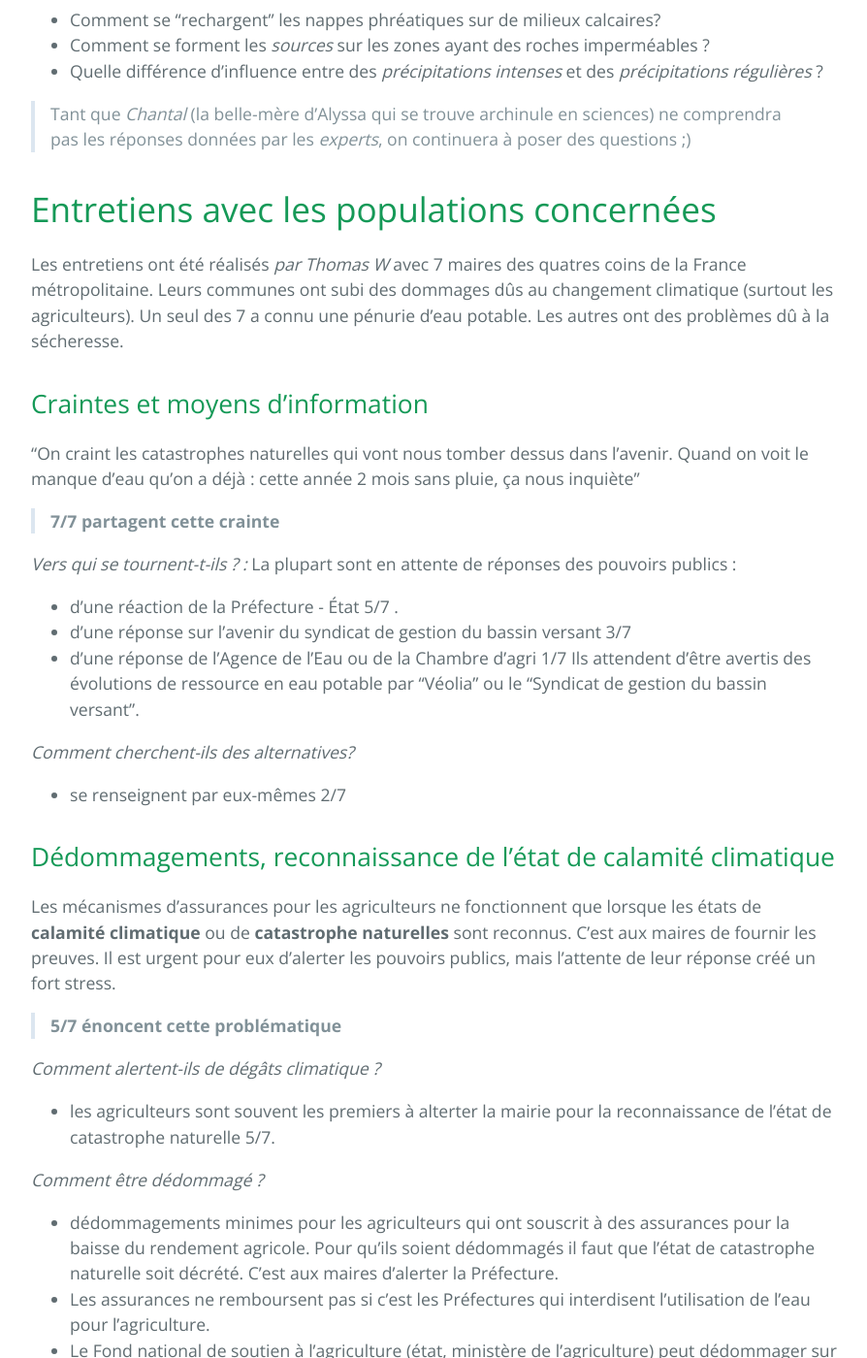
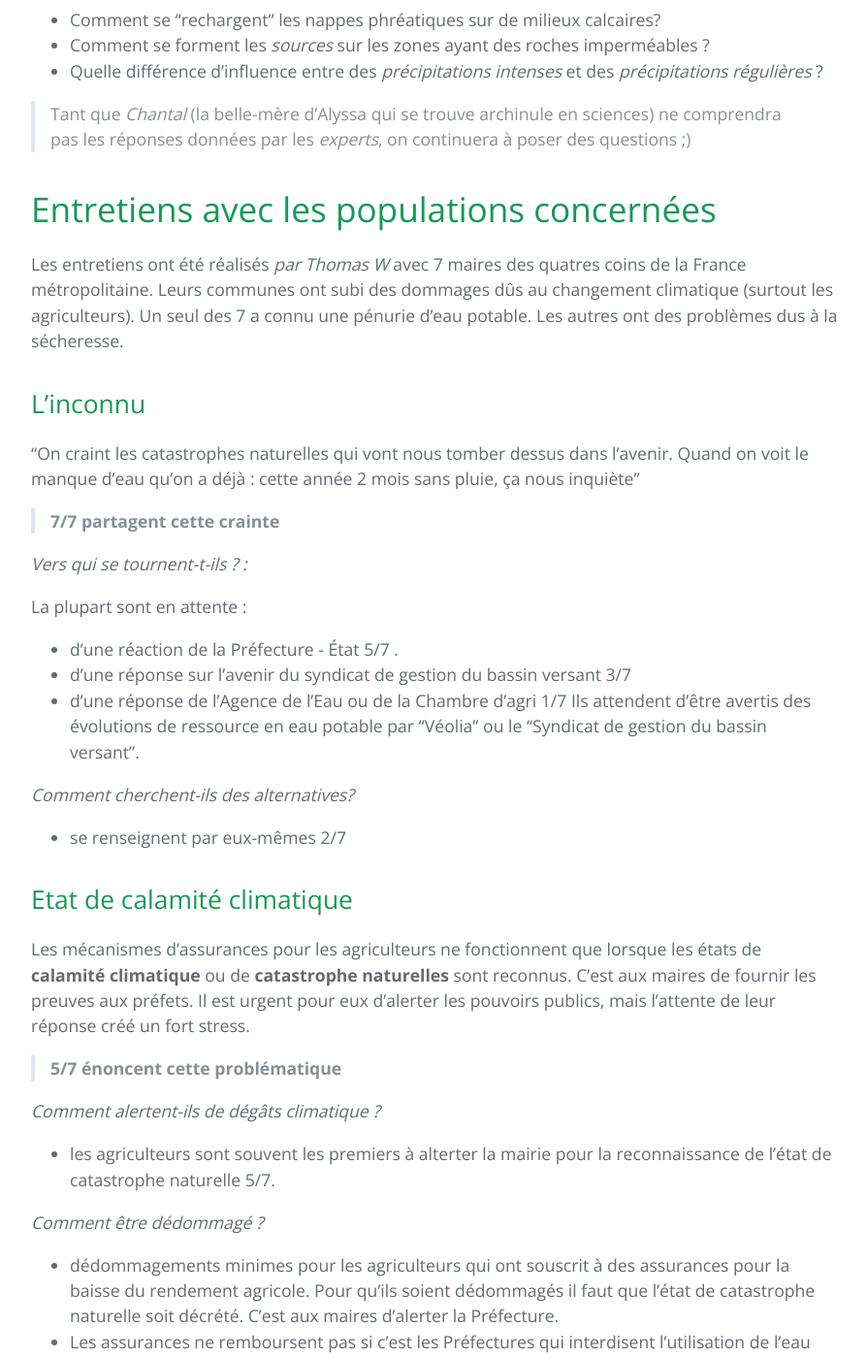
Before and after one commit to secheresses/Ancien-site, a Jekyll site: the page built from pages/risques-penurie-eau.md, in a window 1280 px wide and 1400 px high, scrolled down 2993 px. Shown: the whole window at 97% size, without its empty margins (192-1086 px from the left). Built offline with Jekyll 4.4.1, drawn with Linux system fonts in a browser that asks for light colours; some of the changed text lies outside the part shown.

Commit message:
amélioratoin

```diff
--- a/pages/risques-penurie-eau.md
+++ b/pages/risques-penurie-eau.md
@@ -64,15 +64,16 @@ Le risque de pénurie survient plusieurs mois après la période de sécheresse
 
 # Entretiens avec les populations concernées
 
-Les entretiens ont été réalisés *par Thomas W* avec 7 maires des quatres coins de la France métropolitaine. Leurs communes ont subi des dommages dûs au changement climatique (surtout les agriculteurs). Un seul des 7 a connu une pénurie d'eau potable. Les autres ont des problèmes dû à la sécheresse.
+Les entretiens ont été réalisés *par Thomas W* avec 7 maires des quatres coins de la France métropolitaine. Leurs communes ont subi des dommages dûs au changement climatique (surtout les agriculteurs). Un seul des 7 a connu une pénurie d'eau potable. Les autres ont des problèmes dus à la sécheresse.
 
-## Craintes et moyens d'information
+## L'inconnu
 
 "On craint les catastrophes naturelles qui vont nous tomber dessus dans l’avenir. Quand on voit le manque d’eau qu’on a déjà : cette année 2 mois sans pluie, ça nous inquiète"
 >**7/7 partagent cette crainte**
 
 *Vers qui se tournent-t-ils ? :*
-La plupart sont en attente de réponses des pouvoirs publics  :
+
+La plupart sont en attente :
 * d’une réaction de la Préfecture - État  5/7 .
 * d'une réponse sur l’avenir du syndicat de gestion du bassin versant 3/7
 * d’une réponse de l’Agence de l’Eau ou de la Chambre d’agri 1/7
@@ -81,9 +82,9 @@ Ils attendent d'être avertis des évolutions de ressource en eau potable par
 *Comment cherchent-ils des alternatives?*
 * se renseignent par eux-mêmes 2/7
 
-## Dédommagements, reconnaissance de l'état de calamité climatique
+## Etat de calamité climatique
 
-Les mécanismes d'assurances pour les agriculteurs ne fonctionnent que lorsque les états de **calamité climatique** ou de **catastrophe naturelles** sont reconnus. C'est aux maires de fournir les preuves. Il est urgent pour eux d'alerter les pouvoirs publics, mais l'attente de leur réponse créé un fort stress.
+Les mécanismes d'assurances pour les agriculteurs ne fonctionnent que lorsque les états de **calamité climatique** ou de **catastrophe naturelles** sont reconnus. C'est aux maires de fournir les preuves aux préfets. Il est urgent pour eux d'alerter les pouvoirs publics, mais l'attente de leur réponse créé un fort stress.
 >**5/7 énoncent cette problématique**
 
 *Comment alertent-ils de dégâts climatique ?*
```
Also changed, not shown: other parts of pages/risques-penurie-eau.md (+1 -1 lines).
